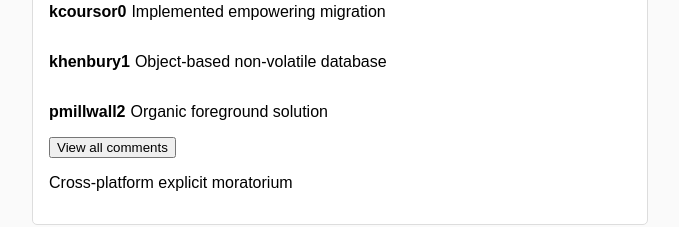
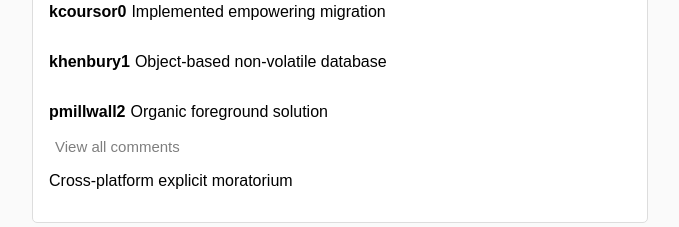
Before and after one commit to alshakerM/my-imitategram, a React (Create React App) app: page / in a window 1280 px wide. Shown: the part 880-1107 px from the top of the page, without its empty margins (300-979 px from the left). Built offline with nearby package versions, Linux system fonts and the light colour scheme; a web font is replaced by a local one.

Commit message:
Change view comments button css

```diff
--- a/src/Post/Post.css
+++ b/src/Post/Post.css
@@ -58,3 +58,10 @@
 .comment-text {
     margin-left: 5px;
 }
+.view-comments-button {
+  border: none;
+  background: none;
+  opacity: 0.5;
+  font-size: 15px;
+  cursor: pointer;
+}
--- a/src/Post/Post.js
+++ b/src/Post/Post.js
@@ -47,7 +47,7 @@ export function Post({ datum, backgroundColor, comments, setBackgroundColor }) {
               <p className="comment-text">{datum.comments[2].comment}</p>
             </div>
             <div>
-              <button
+              <button className="view-comments-button"
                 onClick={() => {
                   setTrigger(true);
                   setBackgroundColor(true);
```
